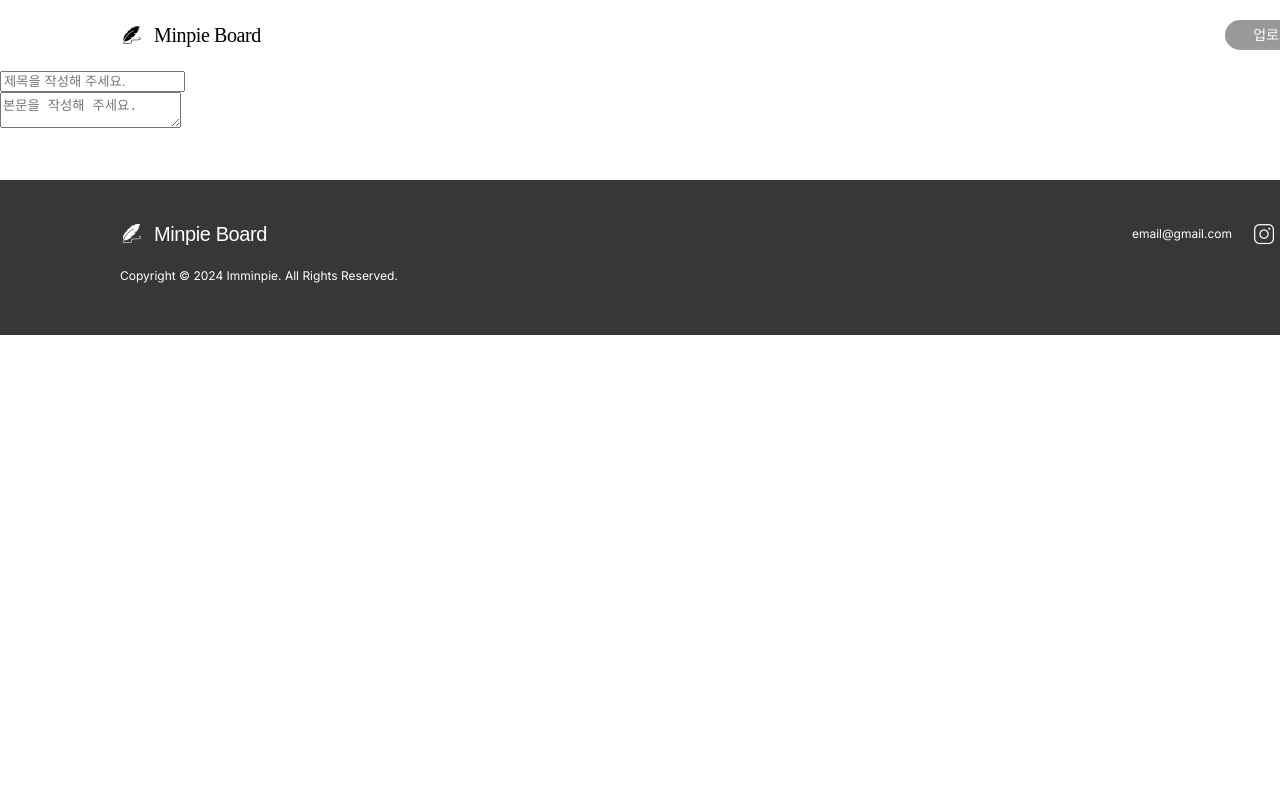
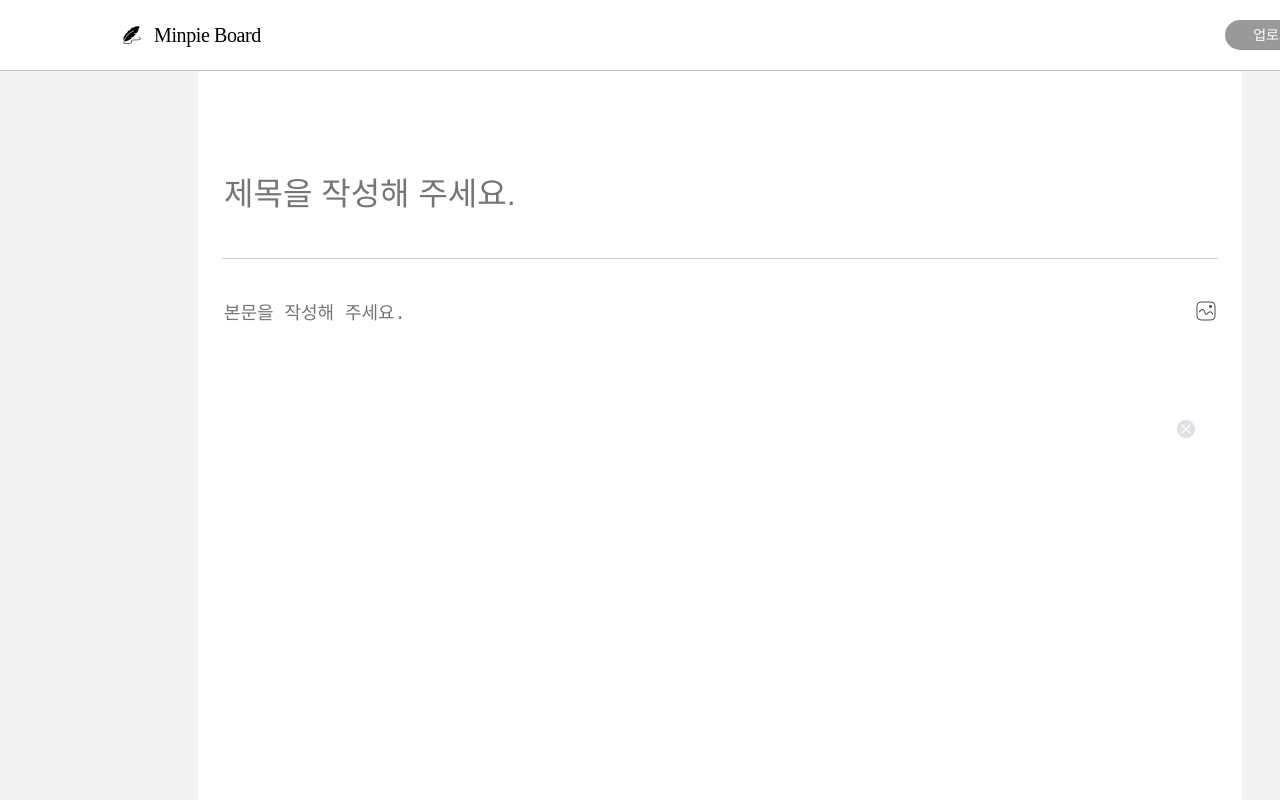
Before and after one commit to imminpie/learn-fullstack, a React (Create React App) app in the folder spring-react-mysql/board-front/: page /board/write in a window 1280 px wide. Shown: the top 800 px of the page. Built offline with nearby package versions, Linux system fonts and the light colour scheme; a web font is replaced by a local one.

Commit message:
feat: 게시물 작성 페이지 스타일 작성

```diff
--- a/spring-react-mysql/board-front/src/App.css
+++ b/spring-react-mysql/board-front/src/App.css
@@ -1,3 +1,7 @@
+.divider {
+  border-top: 1px solid rgba(0, 0, 0, 0.2);
+}
+
 .black-lg-full-button {
   border-radius: 46px;
   width: 100%;
@@ -139,3 +143,11 @@
 .check-ring-light-icon {
   background-image: url('assets/image/check-ring-light.png');
 }
+
+.image-box-light-icon {
+  background-image: url('assets/image/image-box-light.png');
+}
+
+.close-icon {
+  background-image: url('assets/image/close.png');
+}
--- a/spring-react-mysql/board-front/src/views/Board/Write/style.css
+++ b/spring-react-mysql/board-front/src/views/Board/Write/style.css
@@ -0,0 +1,74 @@
+.board-write-wrapper {
+  border-top: 1px solid rgba(0, 0, 0, 0.2);
+  display: flex;
+  justify-content: center;
+  background-color: rgba(0, 0, 0, 0.05);
+}
+
+.board-write-container {
+  padding: 100px 24px;
+  width: 996px;
+  min-height: 1952px;
+  background-color: #fff;
+}
+
+.board-write-box {
+  display: flex;
+  flex-direction: column;
+  gap: 40px;
+}
+
+.board-write-title-box {
+  width: 100%;
+}
+
+.board-write-title-input {
+  width: 100%;
+  border: none;
+  outline: none;
+  background: none;
+  color: #000;
+  font-size: 32px;
+  font-weight: 500;
+  line-height: 140%;
+}
+
+.board-write-content-box {
+  width: 100%;
+  display: flex;
+  gap: 16px;
+}
+
+.board-write-content-textarea {
+  flex: 1;
+  color: rgba(0, 0, 0, 0.7);
+  border: none;
+  outline: none;
+  background: none;
+  resize: none;
+  font-size: 18px;
+  font-weight: 500;
+  line-height: 150%;
+}
+
+.board-write-images-box {
+  width: 100%;
+  display: flex;
+  flex-direction: column;
+  gap: 20px;
+}
+
+.board-write-image-box {
+  width: 100%;
+  position: relative;
+}
+
+.board-write-image {
+  width: 100%;
+}
+
+.image-close {
+  position: absolute;
+  top: 20px;
+  right: 20px;
+}
```
Also changed, not shown: spring-react-mysql/board-front/src/assets/image/close.png (added), spring-react-mysql/board-front/src/assets/image/image-box-light.png (added).
